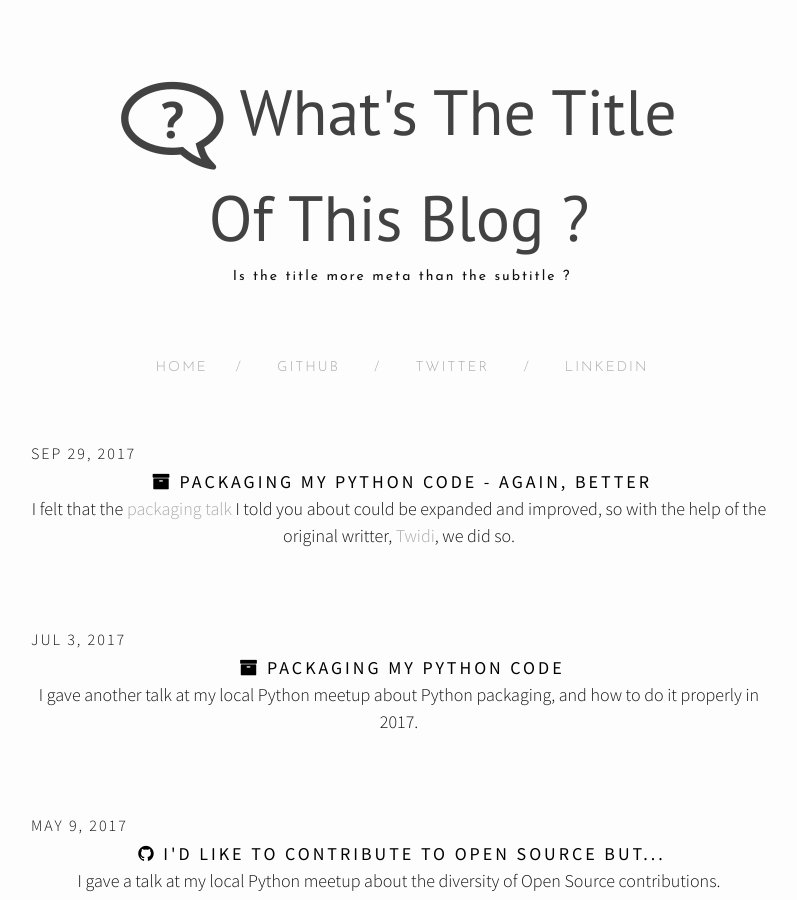
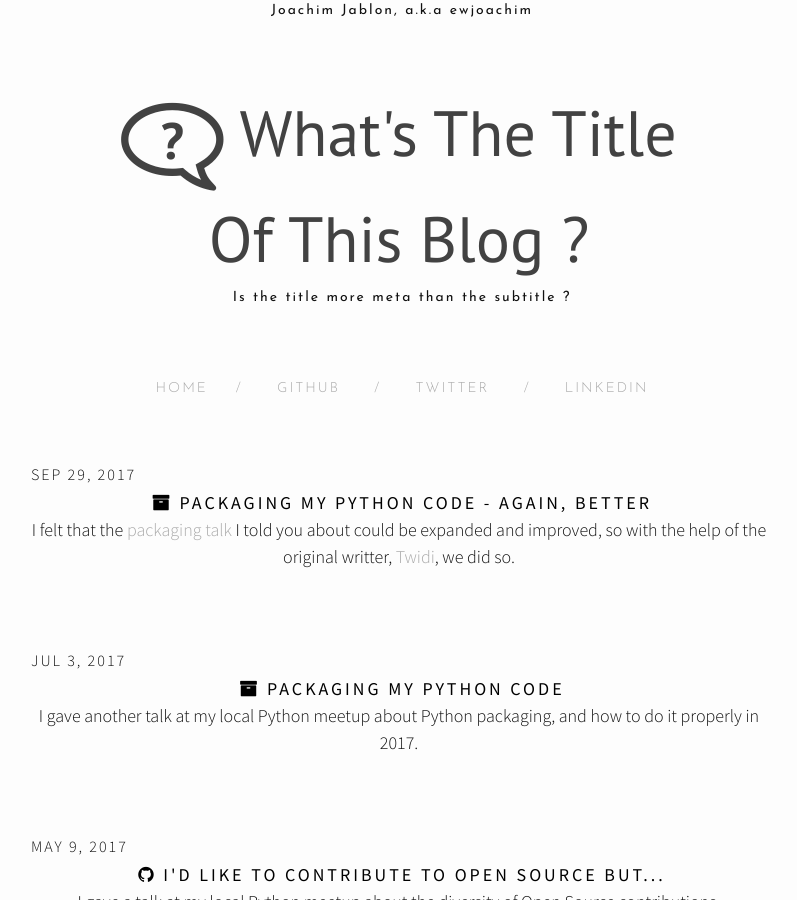
Before and after one commit to ewjoachim/ewjoachim.github.io, a Jekyll site: the page built from index.html, in a window 1280 px wide and 900 px high. Shown: the whole window, without its empty margins (241-1038 px from the left). Built offline with Jekyll 4.4.1, drawn with Linux system fonts in a browser that asks for light colours; nearby versions of some CDN libraries.

Commit message:
Update header.html

```diff
--- a/_includes/header.html
+++ b/_includes/header.html
@@ -1,4 +1,7 @@
 
+<div class="wrapper site-description">
+<center>Joachim Jablon, a.k.a ewjoachim</center>
+</div>
 <div class="wrapper">
   <center> <a href="/index.html"><div class="site-title">
     <span class="fa-stack">
```
